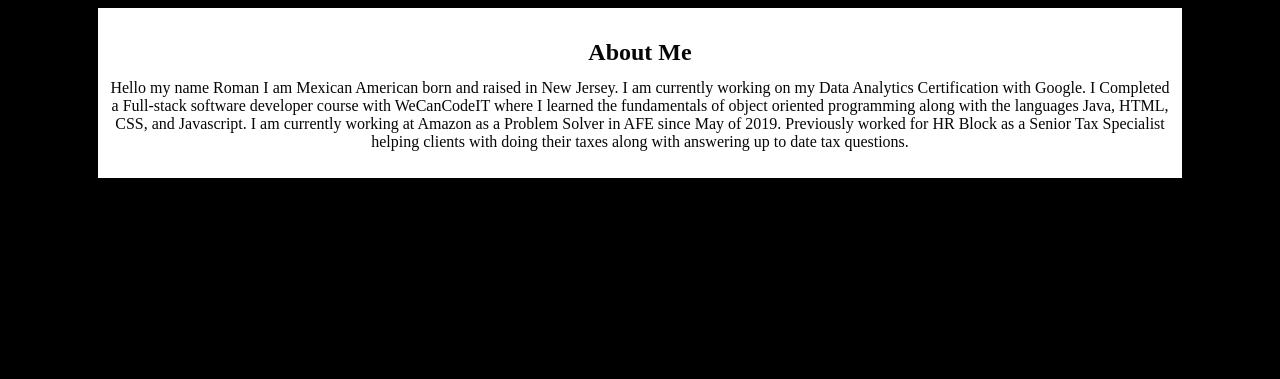
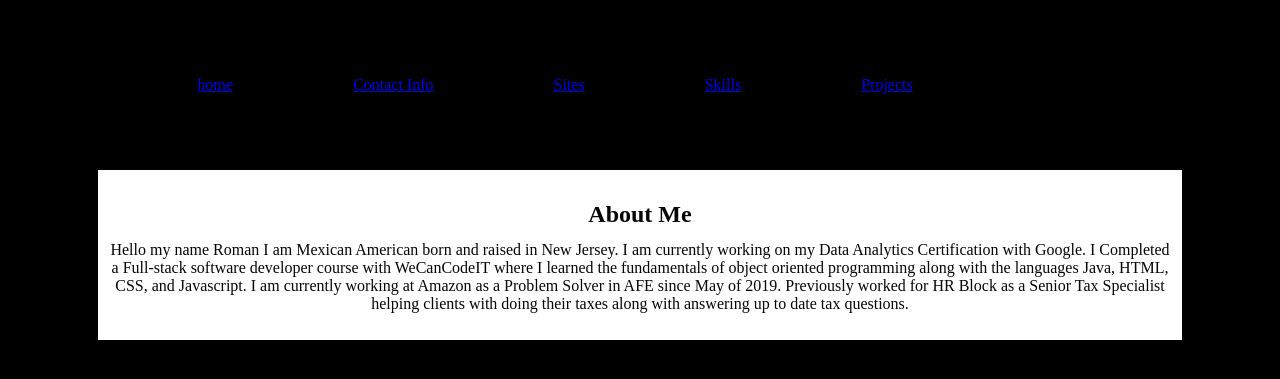
Before and after one commit to romansolano12/romansolano12.github.io, a Python web app: template templates/aboutMe.html in a window 1280 px wide. Shown: the top 379 px of the page. Run offline with Jinja, Linux system fonts and the light colour scheme; the template is opened without the code that fills it, so the values that code supplies are empty.

Commit message:
changed template

```diff
--- a/templates/aboutMe.html
+++ b/templates/aboutMe.html
@@ -7,6 +7,15 @@
     <link rel="stylesheet" href="index.html">
     <link rel="stylesheet" href="styles.css">
 </head>
+<nav>
+    <ul>
+      <li><a href=index.html>home</a></li>
+      <li><a href=#contactInfo>Contact Info</a></li>
+      <li><a href=#siteProfile>Sites</a></li>
+      <li><a href=#skillsList>Skills</a></li>
+      <li><a href=#projects>Projects</a></li>
+    </ul>
+  </nav>
 <body>
     <section id="aboutMe" class="aboutMe">
         <h2>About Me</h2>
```
